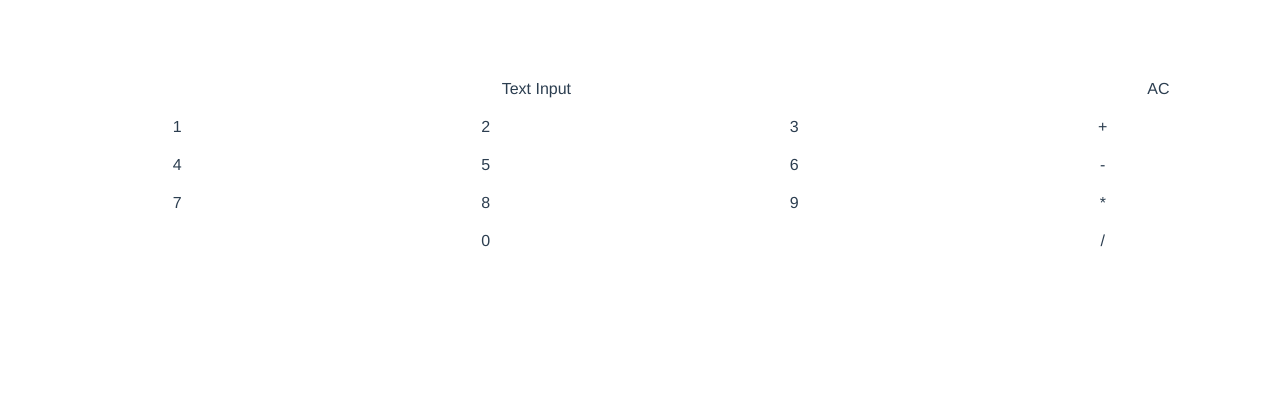
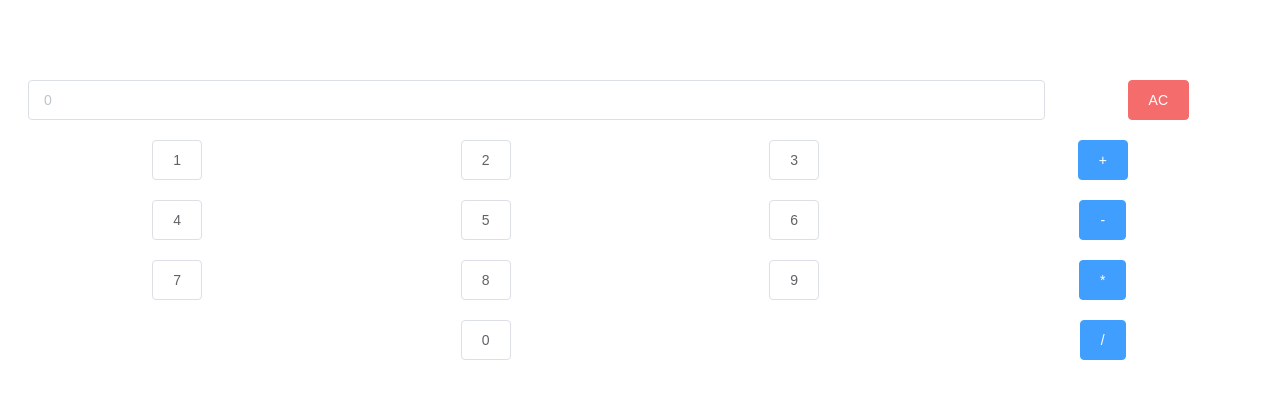
Before and after one commit to sedatsevgili/vuex-calculator, a Vue app: page / in a window 1280 px wide. Shown: the top 398 px of the page. Built offline with nearby package versions, Linux system fonts and the light colour scheme.

Commit message:
created components

```diff
--- a/src/components/Calculator.vue
+++ b/src/components/Calculator.vue
@@ -1,39 +1,50 @@
 <template>
     <div>
         <el-row :gutter="20">
-            <el-col :span="20">Text Input</el-col>
-            <el-col :span="4">AC</el-col>
+            <el-col :span="20">
+                <el-input placeholder="0"></el-input>
+            </el-col>
+            <el-col :span="4">
+                <el-button type="danger">AC</el-button>
+            </el-col>
         </el-row>
         <el-row :gutter="10">
-            <el-col :span="6">1</el-col>
-            <el-col :span="6">2</el-col>
-            <el-col :span="6">3</el-col>
-            <el-col :span="6">+</el-col>
+            <el-col :span="6"><Operand value="1"></Operand></el-col>
+            <el-col :span="6"><Operand value="2"></Operand></el-col>
+            <el-col :span="6"><Operand value="3"></Operand></el-col>
+            <el-col :span="6"><Operator value="+"></Operator></el-col>
         </el-row>
         <el-row :gutter="10">
-            <el-col :span="6">4</el-col>
-            <el-col :span="6">5</el-col>
-            <el-col :span="6">6</el-col>
-            <el-col :span="6">-</el-col>
+            <el-col :span="6"><Operand value="4"></Operand></el-col>
+            <el-col :span="6"><Operand value="5"></Operand></el-col>
+            <el-col :span="6"><Operand value="6"></Operand></el-col>
+            <el-col :span="6"><Operator value="-"></Operator></el-col>
         </el-row>
         <el-row :gutter="10">
-            <el-col :span="6">7</el-col>
-            <el-col :span="6">8</el-col>
-            <el-col :span="6">9</el-col>
-            <el-col :span="6">*</el-col>
+            <el-col :span="6"><Operand value="7"></Operand></el-col>
+            <el-col :span="6"><Operand value="8"></Operand></el-col>
+            <el-col :span="6"><Operand value="9"></Operand></el-col>
+            <el-col :span="6"><Operator value="*"></Operator></el-col>
         </el-row>
         <el-row :gutter="10">
             <el-col :span="6">&nbsp;</el-col>
-            <el-col :span="6">0</el-col>
+            <el-col :span="6"><Operand value="0"></Operand></el-col>
             <el-col :span="6">&nbsp;</el-col>
-            <el-col :span="6">/</el-col>
+            <el-col :span="6"><Operator value="/"></Operator></el-col>
         </el-row>
     </div>
 </template>
 
 <script>
+import Operator from './Operator'
+import Operand from './Operand'
+
     export default {
-        name: 'Calculator'
+        name: 'Calculator',
+        components: {
+            Operator,
+            Operand
+        }
     }
 </script>
 
--- a/src/components/Operand.vue
+++ b/src/components/Operand.vue
@@ -0,0 +1,12 @@
+<template>
+    <el-button>{{ value }}</el-button>
+</template>
+
+<script>
+    export default {
+        name: 'Operand',
+        props: [
+            'value'
+        ]
+    }
+</script>
--- a/src/components/Operator.vue
+++ b/src/components/Operator.vue
@@ -0,0 +1,10 @@
+<template>
+    <el-button type="primary">{{ value }}</el-button>
+</template>
+
+<script>
+    export default {
+        name: 'Operator',
+        props: ['value']
+    }
+</script>
```
